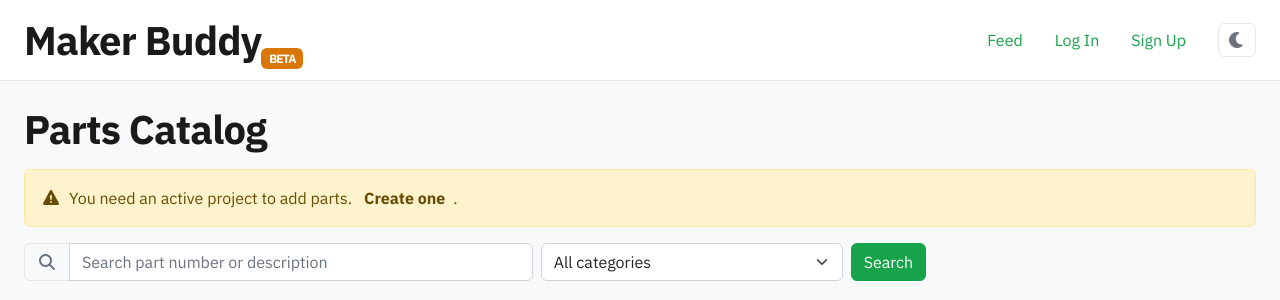
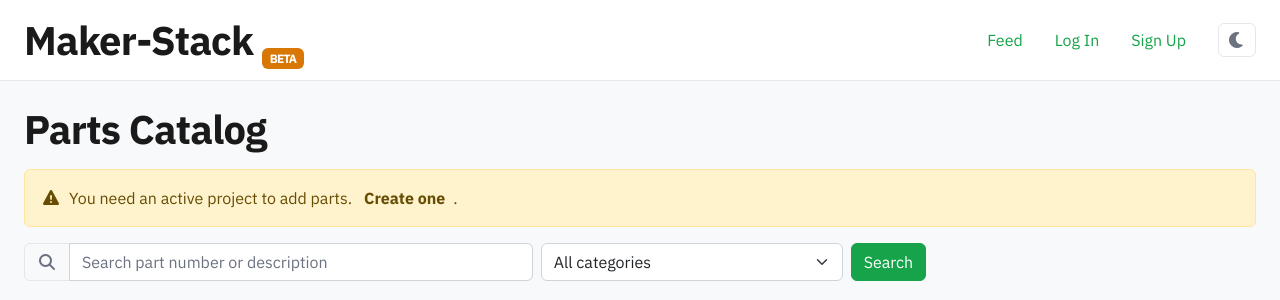
Before and after one commit to cjvillar/Maker_Buddy, a Django app: template templates/maker_parts/component_list.html in a window 1280 px wide. Shown: the top 300 px of the page. Run offline with Django 5.2, Linux system fonts and the light colour scheme; the template is opened without the code that fills it, so the values that code supplies are empty; parts of the project's set-up code (start-up, migrations or seed data) failed here and were passed over; some libraries are stand-ins or nearby versions.

Commit message:
init rename

```diff
--- a/templates/base.html
+++ b/templates/base.html
@@ -6,7 +6,7 @@
 <head>
   <meta charset="UTF-8">
   <meta name="viewport" content="width=device-width, initial-scale=1">
-  <title>Maker Buddy</title>
+  <title>Maker-Stack</title>
 
   {% bootstrap_css %}
   {% bootstrap_javascript %}
@@ -23,7 +23,7 @@
 
 <header class="py-3">
   <div class="container-fluid px-4 d-flex align-items-center justify-content-between flex-wrap gap-2">
-    <h1 class="mb-0">Maker Buddy<sub><span class="badge beta-badge">BETA</span></sub></h1>
+    <h1 class="mb-0">Maker-Stack <sub><span class="badge beta-badge">BETA</span></sub></h1>
     <div class="d-flex align-items-center gap-3">
       {% include 'navbar.html' %}
       <button id="theme-toggle" aria-label="Toggle theme">
```
Also changed, not shown: DEPLOYMENT.md (+1 -1 lines), README.MD.
